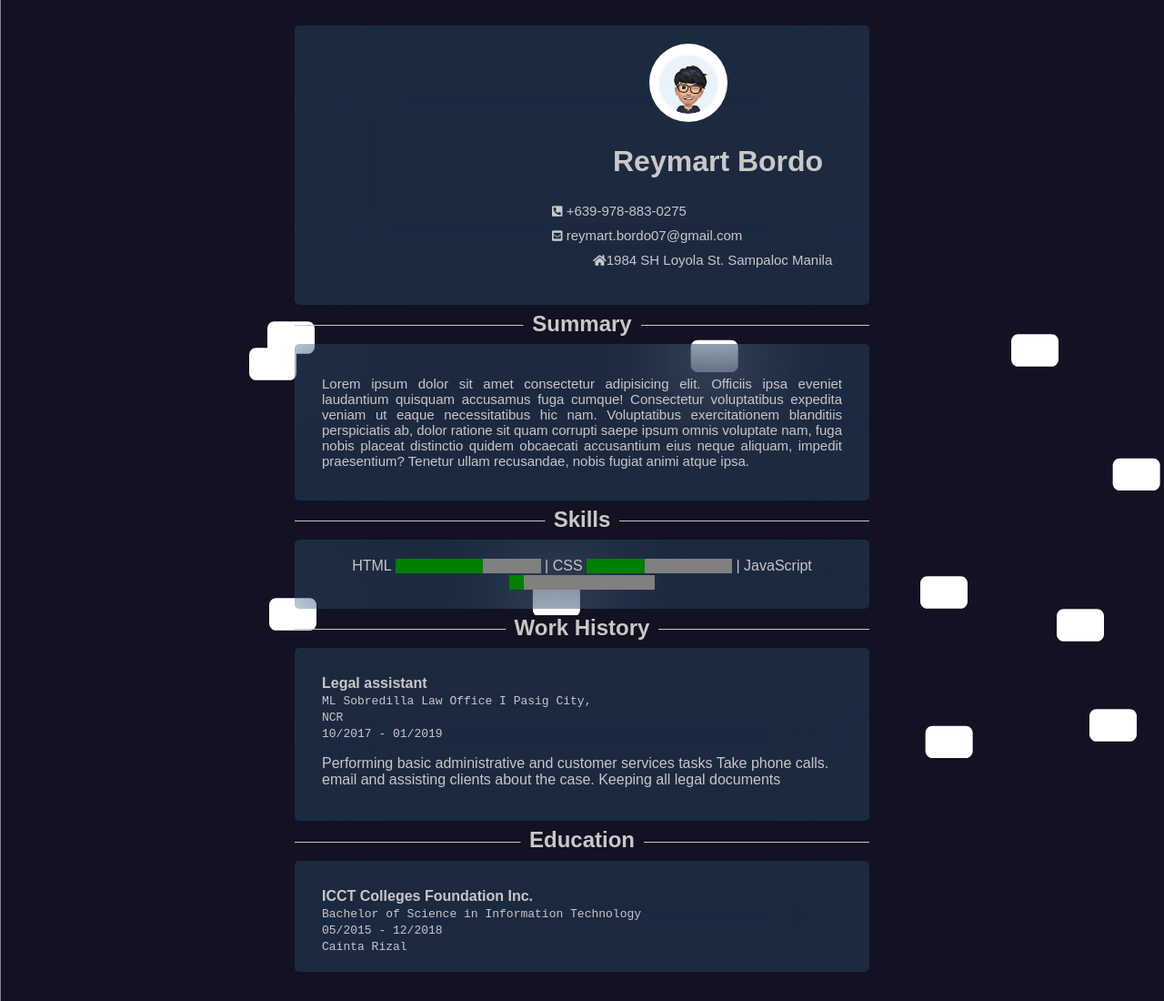
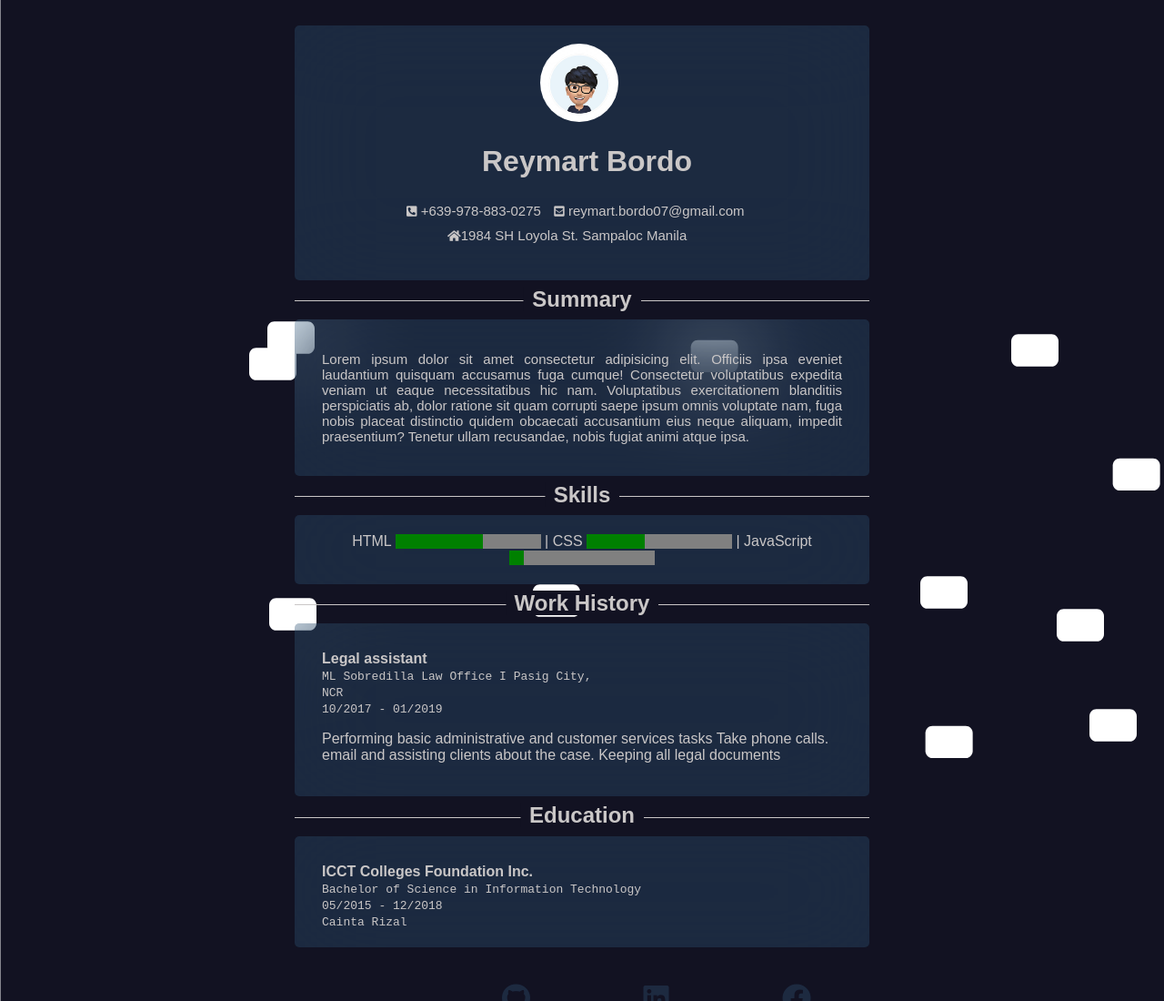
Before and after one commit to Mart-007/resumeWithStyle, a plain HTML site: page index.html in a window 1280 px wide. Shown: the top 1100 px of the page at 91% size. Drawn offline with Linux system fonts and the light colour scheme.

Commit message:
profile update

```diff
--- a/index.html
+++ b/index.html
@@ -10,6 +10,7 @@
 </head>
 <body>
     <div class="container">
+        <div class="profile-content">
             <header>
                 <img src="profile.jpg" alt="profile">
                 <h1>Reymart Bordo</h1>
@@ -21,6 +22,7 @@
                     </ul>
                 </nav>
             </header>
+        </div>
         <h2><span>Summary</span></h2>
         <section class="summary">
             <p>
--- a/style.css
+++ b/style.css
@@ -10,6 +10,9 @@ body{
     height: 50em;
     width: 50%;
     }
+    .profile-content{
+        width: 100%;
+    }
     header,
     section{
         padding: 20px 30px;
@@ -18,16 +21,16 @@ body{
         backdrop-filter: blur(50px);
         }
         img{
-            margin-left: 22.5em;
+            margin-left: 15rem;
             width: 15%;
             height: 15%;
             border-radius: 50%;
         }
         h1{
-            margin-left: 10em;
+            margin-left: 11rem;
         }
         ul{
-            margin-left: 13em;
+            margin-left: 3rem;
         }
         ul li{
             padding: 5px;
```
Lines whose indentation alone changed are shown as unchanged.
